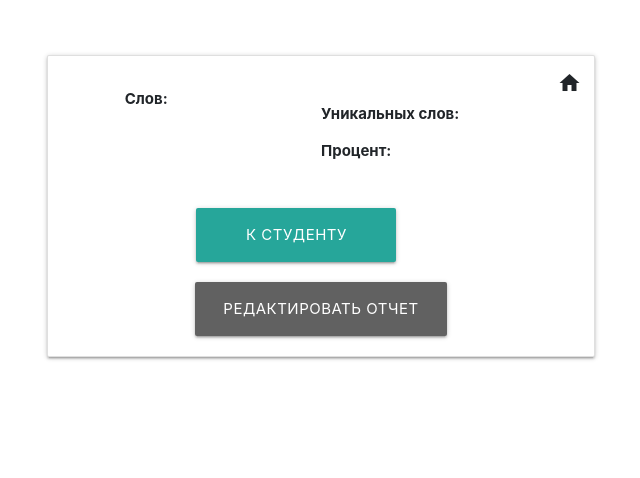
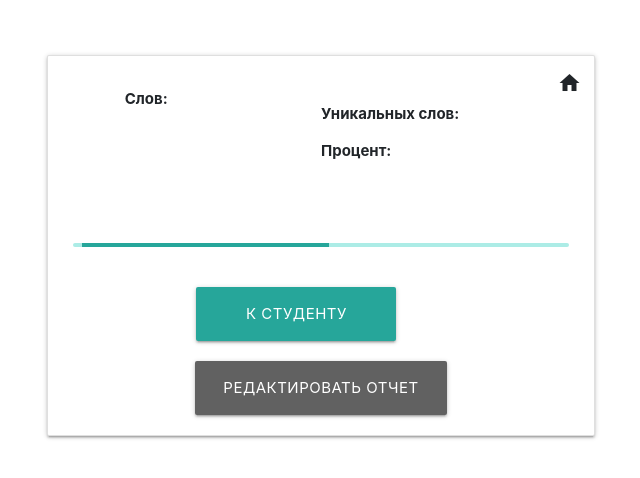
Before and after one commit to moevm/nosql1h19-report-stats, a Flask app: template src/templates/report.html in a window 1280 px wide. Shown: the top 478 px of the page, without its empty margins (319-959 px from the left). Run offline with Flask 2, Linux system fonts and the light colour scheme; the template is opened without the code that fills it, so the values that code supplies are empty; parts of the project's set-up code (start-up, migrations or seed data) failed here and were passed over; some libraries are stand-ins or nearby versions.

Commit message:
progress bar

```diff
--- a/src/static/styles/styles.css
+++ b/src/static/styles/styles.css
@@ -183,14 +183,9 @@ th {
     margin: 0 auto;
 }
 
-.image-container {
+.graph-container {
     overflow: hidden;
-}
-
-.image-container img {
-    width: 100%;
-    margin-left: -30px;
-    margin-top: -25px;
+    padding: 25px;
 }
 
 .report-card {
@@ -234,6 +229,7 @@ th {
     color: white;
 }
 
+
 @media only screen and (min-height: 800px) {
     .report-card {
         margin-top: 10%;
--- a/src/templates/report.html
+++ b/src/templates/report.html
@@ -34,8 +34,14 @@
 
                         </div>
                     </div>
-                    <div class="image-container">
-                            <div id="chart" style="margin: 15px"></div>
+                    <div class="graph-container">
+                        <div id="chart">
+                            <div class="center-align" style="margin-top: 25px;">
+                                <div class="progress">
+                                    <div class="indeterminate"></div>
+                                </div>
+                            </div>
+                        </div>
                     </div>
                     <div class="report-card-content center-align">
                             <button class="waves-effect waves-light btn-large my-gbtn" onclick="window.location='/groups/{{ data['group'] }}/{{ data['author'] }}'"
```
